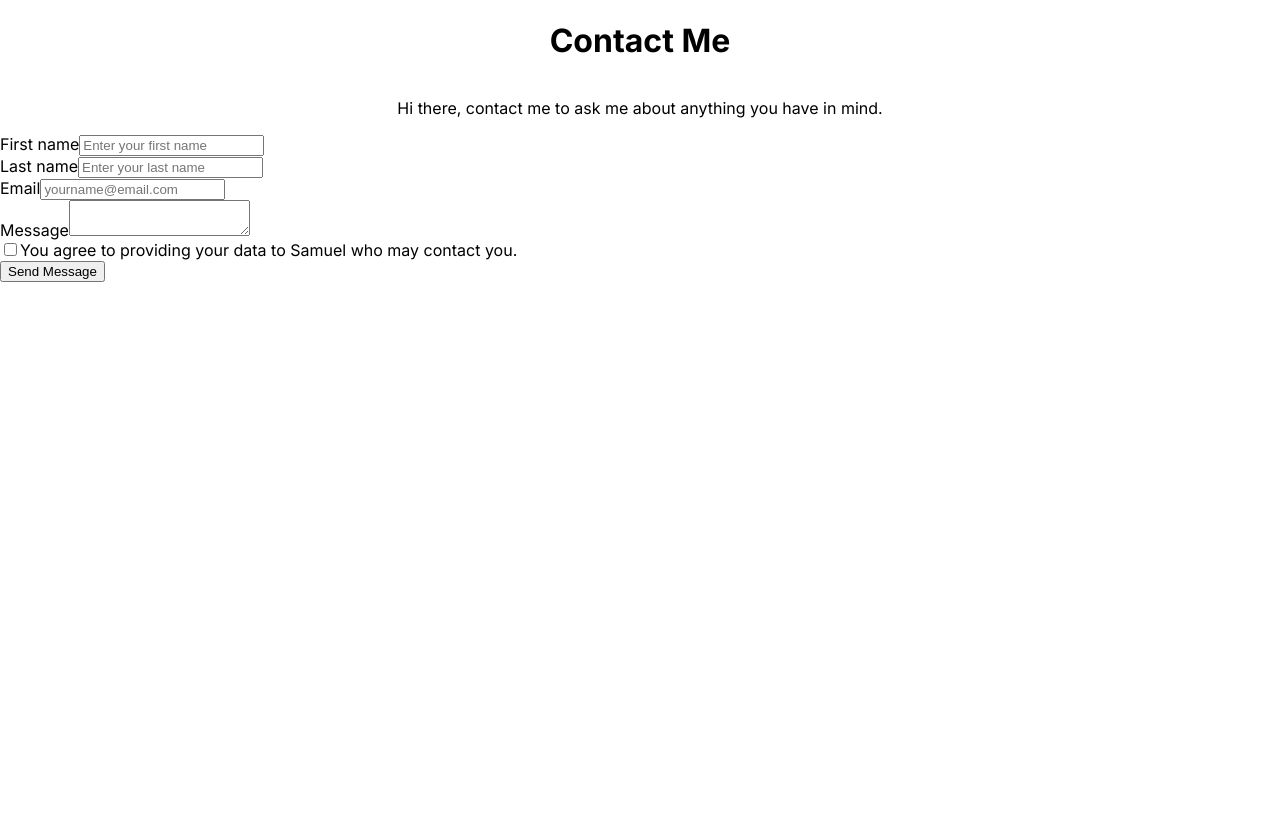
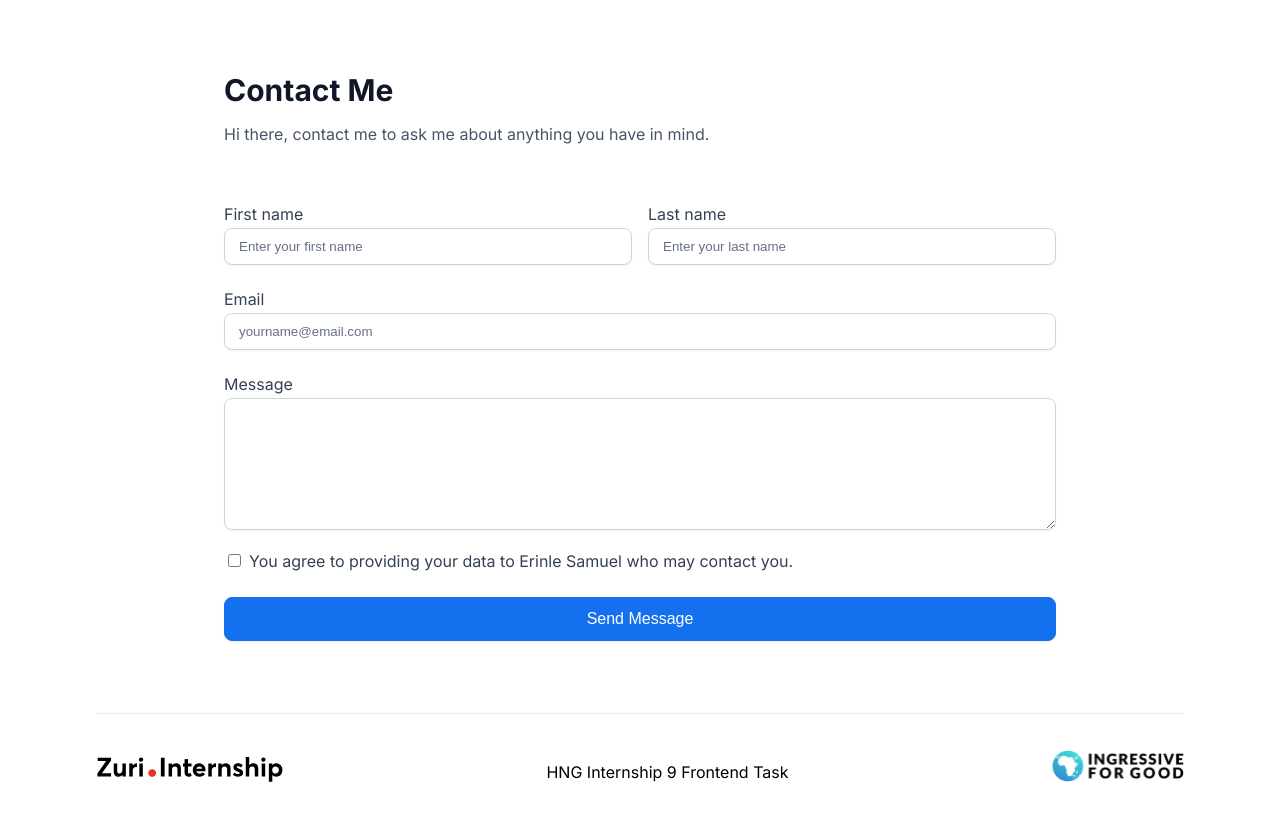
Before and after one commit to psalmuelle/linktree_hng, a React (Create React App) app in the folder linktree/: page /contact in a window 1280 px wide. Built offline with nearby package versions, Linux system fonts and the light colour scheme.

Commit message:
style: Styledcontact page

```diff
--- a/linktree/package.json
+++ b/linktree/package.json
@@ -35,5 +35,8 @@
       "last 1 firefox version",
       "last 1 safari version"
     ]
+  },
+  "devDependencies": {
+    "gh-pages": "^4.0.0"
   }
 }
--- /dev/null
+++ b/linktree/src/Contact.css
@@ -0,0 +1,129 @@
+header{
+margin: 0 auto;
+margin-top: 72px;
+width: 65%;
+
+}
+
+header h1{
+ font-size: 30px;
+ margin: 0;
+ width: 100%;
+ font-weight: 600;
+ color: #101828;
+}
+header p{
+width: 100%;
+
+color: #475467;
+}
+
+form{
+    width: 65%;
+    margin: 32px auto;
+}
+input::placeholder{
+    color:#667085;
+}
+label{
+    color: #344054;
+}
+.name{
+    display: flex;
+    justify-content: space-between;
+    gap: 16px;
+}
+.name div{
+    width: 100%;
+}
+.input__container{
+    margin: 12px 0;
+    display: flex;
+    flex-direction: column;
+    gap: 4px;
+}
+.input__container input{
+    border-radius: 8px;
+    border: 1px solid #D0D5DD;
+    box-shadow: 0px 1px 2px rgba(16, 24, 40, 0.05);
+    padding: 10px 14px;
+}
+.m{
+    margin-top: 24px;
+}
+#checkbox{
+display: inline-block;
+border: 1px solid #D0D5DD;
+border-radius: 6px;
+margin-right: 8px;
+margin-top: 12px;
+}
+textarea{
+    border: 1px solid #D0D5DD;
+box-shadow: 0px 1px 2px rgba(16, 24, 40, 0.05);
+border-radius: 8px;
+height: 132px;
+padding: 12px;
+}
+
+#btn__submit{
+    background: #1570EF;
+border: 1px solid #1570EF;
+box-shadow: 0px 1px 2px rgba(16, 24, 40, 0.05);
+border-radius: 8px;
+color: white;
+padding: 12px 20px;
+width: 100%;
+font-size: 16px;
+margin-top: 26px;
+cursor: pointer;
+}
+#btn__submit:hover{
+    background: #175CD3;
+}
+footer{
+    padding: 40px 0;
+    width: 85%;
+    margin: 0 auto;
+  }
+  footer div{
+    display: flex;
+    padding-top: 24px;
+    border-top: 1px solid #EAECF0;
+    justify-content: space-between;
+    align-items: flex-end;
+  }
+  #hng__task{
+   border-top: 0;
+  }
+
+  @media screen and (max-width: 768px) {
+ header{
+    width: 90%;
+ }
+ form{
+    width: 90%;
+ }
+ .name{
+    display: block;
+ }
+  footer{
+    padding-left: 16px;
+    width: unset;
+  }
+  footer div{
+    flex-direction: column;
+    justify-content: center;
+    align-items: flex-start;
+    gap: 20px;
+    text-align: left;
+
+  }
+  footer div img{
+  display: block;
+  }
+  #hng__task{
+    width: 100%;
+    text-align: left;
+  }
+  }
--- a/linktree/src/Contact.js
+++ b/linktree/src/Contact.js
@@ -1,41 +1,54 @@
 import React from "react";
-
+import "./Contact.css"
+import zuriLogo from "./images/zuri_logo.svg"
+import i4gLogo from "./images/I4G_logo.svg"
 
 
 export default function Contact(){
+  const name = "Erinle Samuel"
     return(
-        <div>
+        <div className="container">
             <header>
                 <h1>Contact Me</h1>
                 <p>Hi there, contact me to ask me about anything you have in mind.</p>
             </header>
             <form>
-              <div>
+              <div className="name">
+              <div className="input__container">
                 <label htmlFor="first_name">First name</label>
                 <input type="text" id="first_name" required placeholder="Enter your first name"/>
               </div>
 
-              <div>
+              <div className="input__container">
                 <label htmlFor="last_name">Last name</label>
                 <input type="text" id="last_name" required placeholder="Enter your last name"/>
               </div>
+              </div>
 
-              <div>
+              <div className="input__container">
                 <label htmlFor="email">Email</label>
                 <input type="email" id="email" required placeholder="yourname@email.com"/>
               </div>
 
-              <div>
+              <div className="input__container m">
                 <label htmlFor="message">Message</label>
                 <textarea required id="message">
                 </textarea>
               </div>
                 <div>
                     <input type="checkbox" id="checkbox" required/>
-                    <label htmlFor="checkbox" >You agree to providing your data to Samuel who may contact you.</label>
+                    <label htmlFor="checkbox" >You agree to providing your data to {name} who may contact you.</label>
                 </div>
               <button id="btn__submit" type="submit">Send Message</button>
             </form>
+
+            <footer>
+     <div>
+      <img src={zuriLogo} alt="zuri logo"/>
+      <div id='hng__task'>HNG Internship 9 Frontend Task</div>
+      <img src={i4gLogo} alt="I4G logo"/>
+     </div>
+      </footer>
         </div>
     )
 }
```
Also changed, not shown: 1 other file (tests, documents, lock files or other folders).
